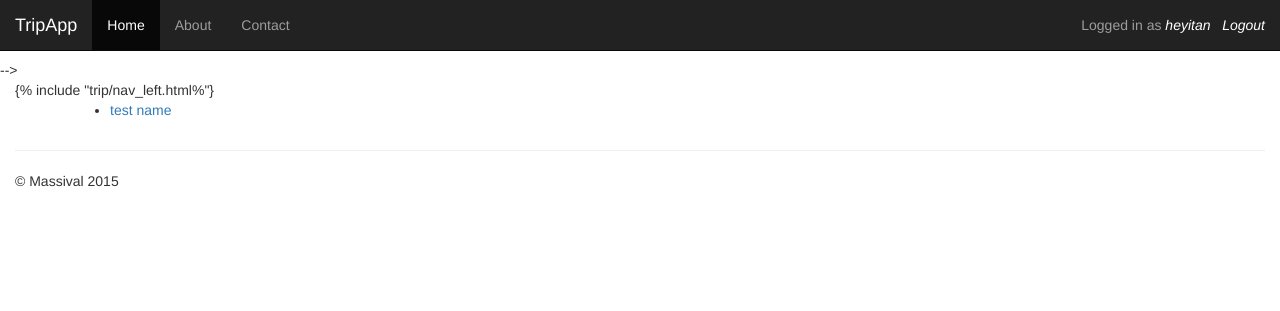
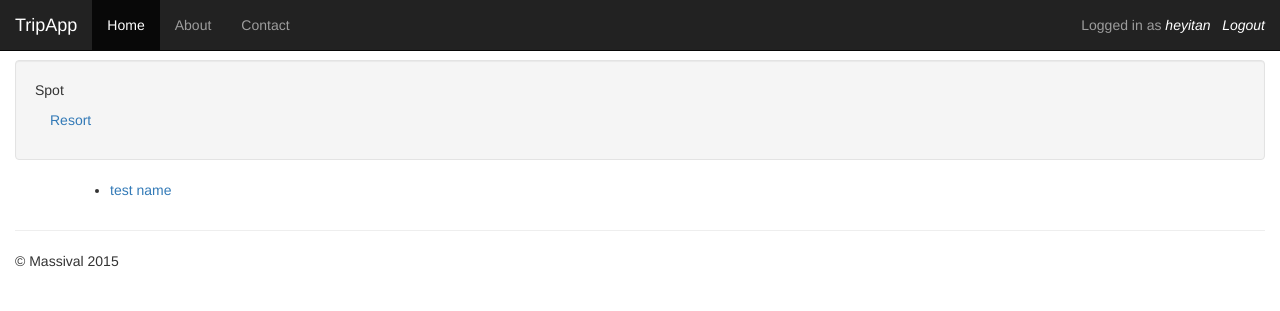
Before and after one commit to heyitan/trip, a Django app: page /trip/ in a window 1280 px wide. Shown: the top 311 px of the page. Run offline with Django 3.2, Linux system fonts and the light colour scheme; data comes from the database, SQL or seed files in the repository; some libraries are stand-ins or nearby versions.

Commit message:
change some tags in base template index.html

```diff
--- a/templates/trip/index.html
+++ b/templates/trip/index.html
@@ -1,35 +1,23 @@
-{% load staticfiles%}
 <!DOCTYPE html>
-<html lang="zh-CN">
-  <head>
-    <meta charset="utf-8">
-    <meta http-equiv="X-UA-Compatible" content="IE=edge">
-    <meta name="viewport" content="width=device-width, initial-scale=1">
-    <!-- 上述3个meta标签*必须*放在最前面，任何其他内容都*必须*跟随其后！ -->
-    <title>Trip Main Template</title>
-</head>
-<body>
- <!-- 引入 Bootstrap -->
- <script src="https://oss.maxcdn.com/libs/html5shiv/3.7.0/html5shiv.js"></script>
- <script src="https://oss.maxcdn.com/libs/respond.js/1.3.0/respond.min.js"></script>
- <script type="text/javascript" src="{% static 'bootstrap/js/bootstrap.js' %}"></script>
- <style type="text/css" src="{% static 'bootstrap/css/bootstrap.css' %}"></style>
+<html lang="en">
+{%include "trip/header.html"%}
+    <body>
+    {%include "trip/nav_top.html"%}
 
- <div class="container">
+        <div class="container-fluid">
+            <div class="row-fluid">
+                <div class="span2">
+    {%include "trip/nav_left.html"%}
+                </div>
+                <div class="span10">
+                    {%include body_template%}
+                </div><!--/span-->
+            </div><!--/row-->
 
-      <div class="starter-template">
-{% if spot_list %}
-    <ul>
-    {% for spot in spot_list %}
-        <li><a class="leader" href="{% url 'trip:detail' spot.id%}">{{ spot.resort_name }}</a></li>
-    {% endfor %}
-    </ul>
-{% else %}
-    <p>No polls are available.</p>
-{% endif %}
+            <hr>
+            <footer> <p>© Massival 2015</p> </footer>
+        </div>
 
- <script src="http://cdn.bootcss.com/jquery/1.11.2/jquery.min.js"></script>
- <link href="{% static 'bootstrap/css/bootstrap.min.css'%}" rel="stylesheet">
-</div>
-</div>
-</body>
+        {%include "trip/footer.html"%}
+    </body>
+</html>
--- a/templates/trip/index1.html
+++ /dev/null
@@ -1,23 +0,0 @@
-<!DOCTYPE html>
-<html lang="en">
-{% include "trip/header.html"%}
-    <body>
-    {%include "trip/nav_top.html"%}
-
-        <div class="container-fluid">
-            <div class="row-fluid">
-                <div class="span2">
-                    {% include "trip/nav_left.html%"}
-                </div><!--/span-->
-                <div class="span10">
-                    {%include body_template%}
-                </div><!--/span-->
-            </div><!--/row-->
-
-            <hr>
-            <footer> <p>© Massival 2015</p> </footer>
-        </div>
-
-        {%include "trip/footer.html"%}
-    </body>
-</html>
--- /dev/null
+++ b/templates/trip/main.html
@@ -0,0 +1,35 @@
+{% load staticfiles%}
+<!DOCTYPE html>
+<html lang="zh-CN">
+  <head>
+    <meta charset="utf-8">
+    <meta http-equiv="X-UA-Compatible" content="IE=edge">
+    <meta name="viewport" content="width=device-width, initial-scale=1">
+    <!-- 上述3个meta标签*必须*放在最前面，任何其他内容都*必须*跟随其后！ -->
+    <title>Trip Main Template</title>
+</head>
+<body>
+ <!-- 引入 Bootstrap -->
+ <script src="https://oss.maxcdn.com/libs/html5shiv/3.7.0/html5shiv.js"></script>
+ <script src="https://oss.maxcdn.com/libs/respond.js/1.3.0/respond.min.js"></script>
+ <script type="text/javascript" src="{% static 'bootstrap/js/bootstrap.js' %}"></script>
+ <style type="text/css" src="{% static 'bootstrap/css/bootstrap.css' %}"></style>
+
+ <div class="container">
+
+      <div class="starter-template">
+{% if spot_list %}
+    <ul>
+    {% for spot in spot_list %}
+        <li><a class="leader" href="{% url 'trip:detail' spot.id%}">{{ spot.resort_name }}</a></li>
+    {% endfor %}
+    </ul>
+{% else %}
+    <p>No polls are available.</p>
+{% endif %}
+
+ <script src="http://cdn.bootcss.com/jquery/1.11.2/jquery.min.js"></script>
+ <link href="{% static 'bootstrap/css/bootstrap.min.css'%}" rel="stylesheet">
+</div>
+</div>
+</body>
--- a/templates/trip/nav_top.html
+++ b/templates/trip/nav_top.html
@@ -1,34 +1,3 @@
-<!--<nav class="navbar navbar-inverse navbar-fixed-top">
-        <div class="container-fluid">
-            <div class="navbar-header">
-                <button type="button" class="navbar-toggle collapsed" data-toggle="collapse" data-target="#collapse1" aria-expanded="false">
-                    <span class="sr-only">Toggle navigation</span>
-                    <span class="icon-bar"></span>
-                    <span class="icon-bar"></span>
-                    <span class="icon-bar"></span>
-                </button>
-                <a class="navbar-brand" href="#">TripApp</a>
-
-                <div class="collapse navbar-collapse" id="collapse1">
-                    <ul class="nav navbar-nav">
-                        <li class="active"><a href="#">Home</a></li>
-                        <li><a href="#about">About</a></li>
-                        <li><a href="#contact">Contact</a></li>
-                    </ul>
-
-                    <ul class="nav navbar-nav navbar-right">
-                        <li>
-                            <p class="nav navbar-text">
-                            Logged in as
-                                <a href="#" class="navbar-link"><em style="color: white">heyitan</em><span class="sr-only">(current)</span></a>
-                                <a href="#" class="navbar-link"><em style="color: white">&nbsp</em></a>
-                                <a href="/trip" class="navbar-link"><em style="color: white">Logout</em></a>
-                            </p>
-                        </li>
-                </div> <!--/.nav-collapse -->
-            </div>
-        </div> <!-- container-fluid -->
-</nav>-->
 <nav class="navbar navbar-inverse navbar-fixed-top">
   <div class="container-fluid">
     <div class="navbar-header">
--- a/tripApp/utils.py
+++ b/tripApp/utils.py
@@ -3,15 +3,13 @@ from django.shortcuts import render as base_render, render_to_response
 def render(req, template_name, template_param):
     print isinstance(template_param, dict)
     if not isinstance(template_param, dict):
-        print '************'
         raise Exception, "the third argument must be a instance of dict"
     if 'body_template' in template_name:
-        print '@@@@@@@@@@@@'
         raise Exception, "body_template must not be a key of the third argument"
     template_param.update({'body_template': template_name})
     response = base_render(
             req,
-            'trip/index1.html',
+            'trip/index.html',
             template_param
     )
     return response
--- a/tripApp/views.py
+++ b/tripApp/views.py
@@ -9,7 +9,7 @@ def index(request):
     #return HttpResponse(template.render(context))
     for s in spot_list:
         print s.id, type(s.id)
-    return render(request, 'trip/index.html', {'spot_list': spot_list})
+    return render(request, 'trip/main.html', {'spot_list': spot_list})
 
 def detail(request, spot_id):
     spot = get_object_or_404(Resort, id=spot_id)
```
Also changed, not shown: 3 other files.
